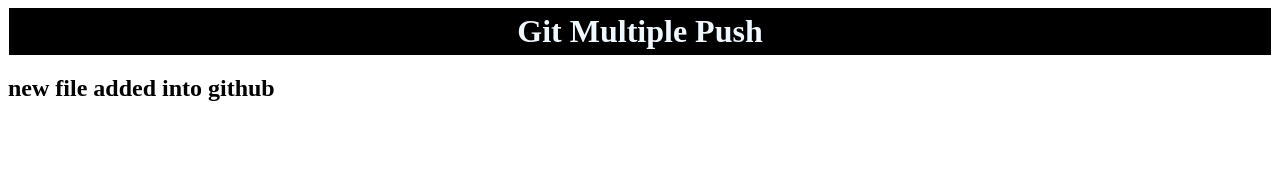
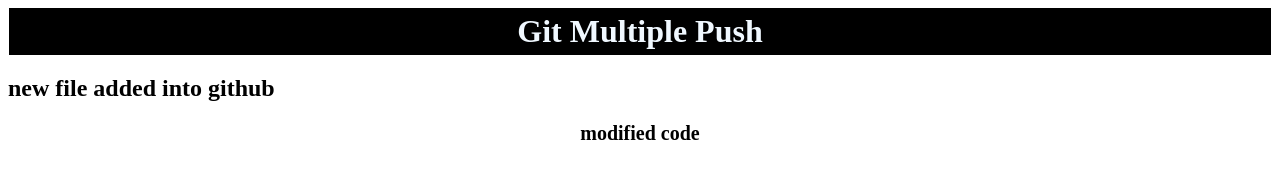
Before and after one commit to gouravarora2006/index, a plain HTML site: page index3.html in a window 1280 px wide. Drawn offline with Linux system fonts and the light colour scheme.

Commit message:
modified code file

```diff
--- a/index3.html
+++ b/index3.html
@@ -13,11 +13,17 @@
             padding: 5px;
             text-align: center;
         }
+        h3{
+            text-align: center;
+            font-size: 20px;
+        }
 
     </style>
 </head>
 <body>
     <h1>Git Multiple Push </h1>
     <h2>new file added into github</h2>
+    <h3>modified code</h3>
+
 </body>
 </html>
```
